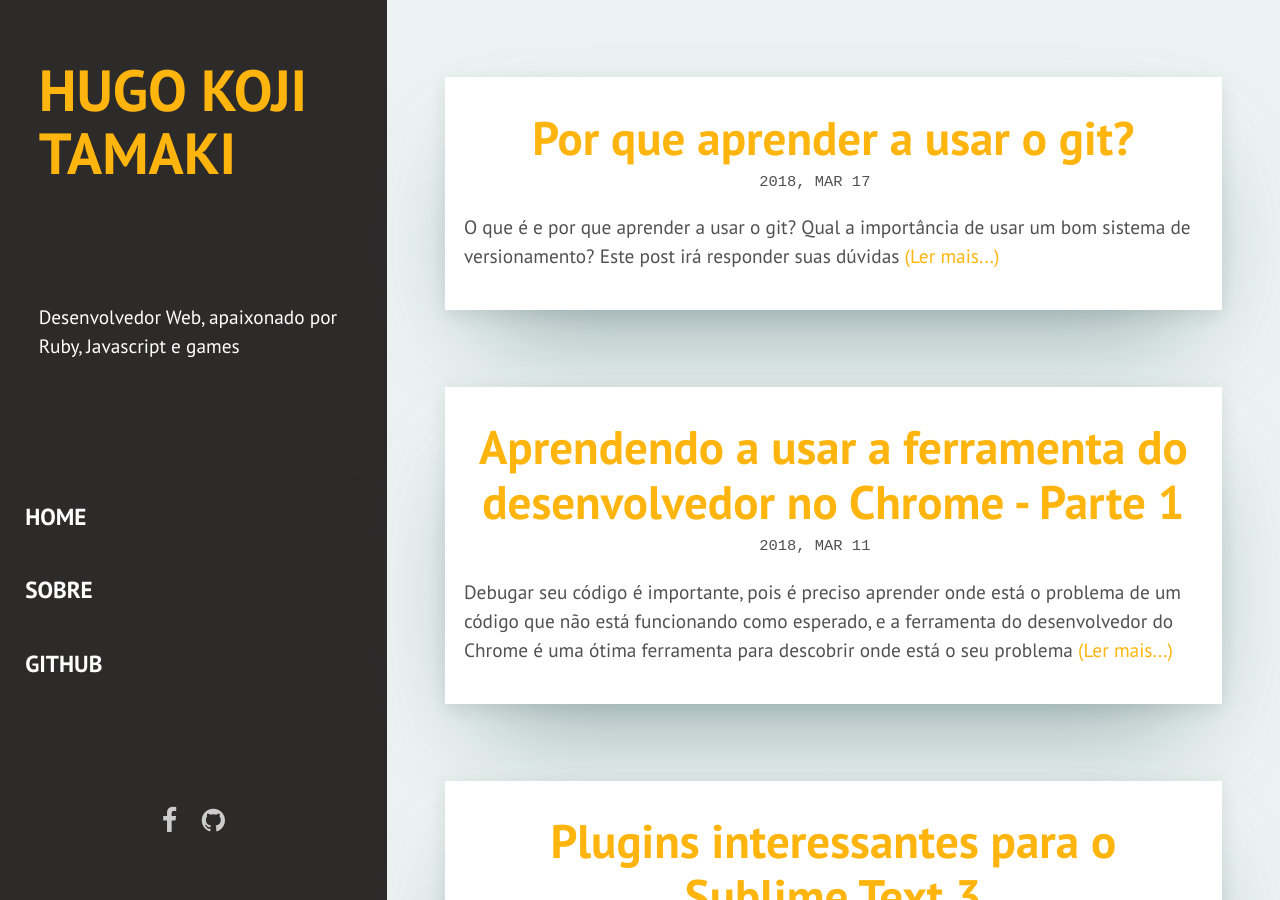
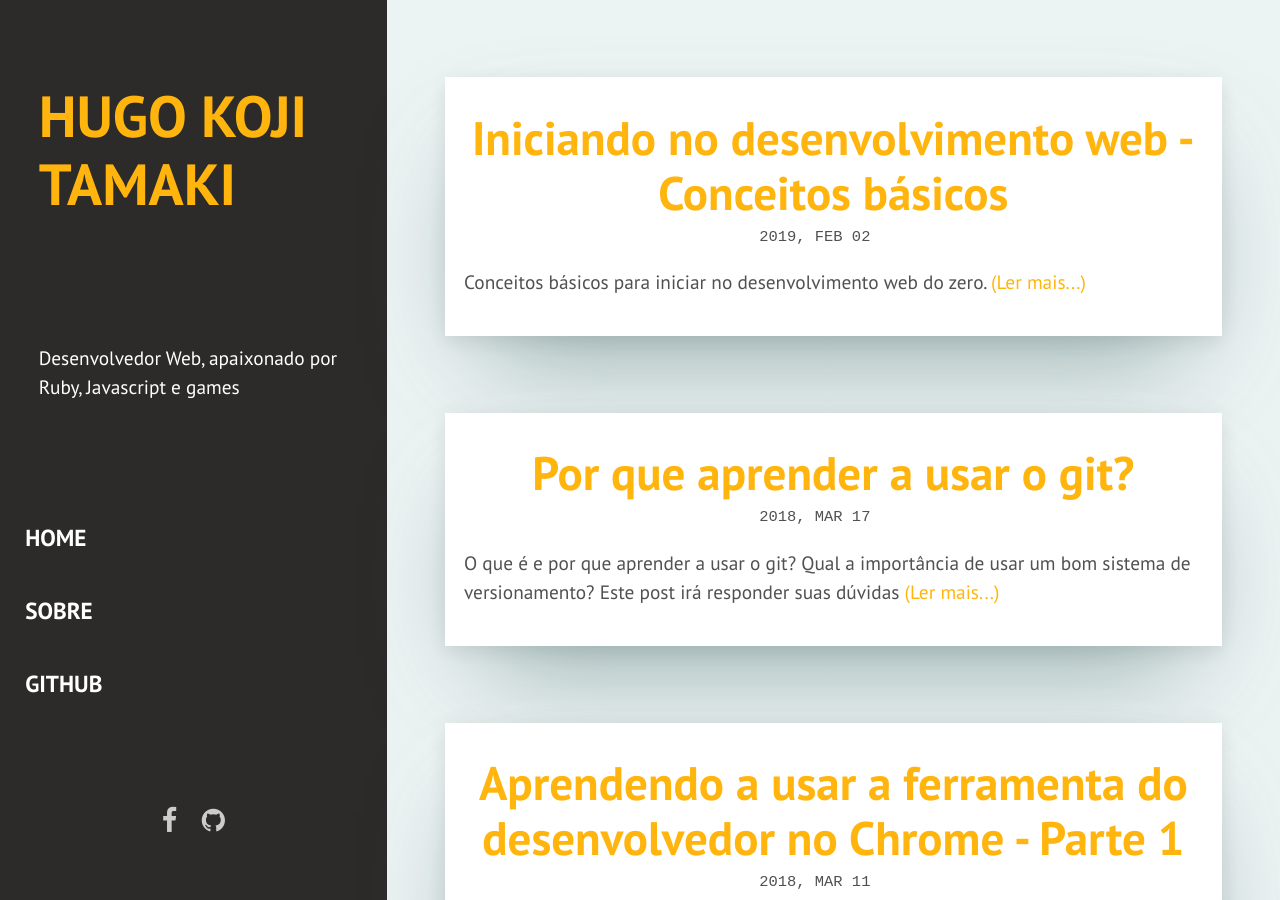
Before and after one commit to HugoTamaki/HugoTamaki.github.io, a Jekyll site: the page built from index.html, in a window 1280 px wide and 900 px high. Built offline with Jekyll 4.4.1, drawn with Linux system fonts in a browser that asks for light colours; some web fonts are replaced; the list of posts is cut into pages by our own code; some of the changed lines change nothing that is shown.

Commit message:
Adding web newcomer post

```diff
--- a/_includes/sidebar.html
+++ b/_includes/sidebar.html
@@ -2,7 +2,9 @@
 
   <div class="sidebar-container">
     <div class="sidebar-logo">
-      <a href="{{site.baseurl}}/" class="logo">{% if site.name %}{{site.name}}{% else %}Fresh{% endif %}</a>
+      <h1>
+        <a href="{{site.baseurl}}/" class="logo">{% if site.name %}{{site.name}}{% else %}Fresh{% endif %}</a>
+      </h1>
     </div>
 
     <p>Desenvolvedor Web, apaixonado por Ruby, Javascript e games</p>
--- /dev/null
+++ b/_posts/2019-02-02-iniciando-web-conceitos-basicos.markdown
@@ -0,0 +1,80 @@
+---
+layout: post
+title:  "Iniciando no desenvolvimento web - Conceitos básicos"
+date:   2019-02-02 13:29:00 +0300
+img:
+description: Conceitos básicos para iniciar no desenvolvimento web do zero.
+categories: Desenvolvimento Web
+published: true
+---
+
+<p>Este post é voltado para você que não tem ideia do que é HTML, CSS ou JavaScript, mas gostaria de realizar um <strong>hello world</strong> em web.</p>
+
+<h2>Entendendo o navegador</h2>
+
+<p>Basicamente, o navegador é um programa que interpreta HTML, CSS e JavaScript, e transforma código em algo gráfico e fácil de ser entendido.</p>
+
+<h2>Como funciona a web?</h2>
+
+<p>De forma muito básica, quando você acessa uma url qualquer, uma requisição é feita do lado do <strong>Cliente</strong> (seu navegador), e chega até o seu destino que é no <strong>Servidor</strong>. O <strong>Servidor</strong> por sua vez identifica a requisição, autentica (se for necessário) e devolve a informação no formato de HTML para o <strong>Cliente</strong>, que por sua vez interpreta o HTML e exibe a página para o usuário.</p>
+
+<p>Então, como o navegador consegue interpretar HTML, ele consegue interpretar também um arquivo com a extensão <strong>.html</strong>! Vamos para os testes então?</p>
+
+<h2>Escolhendo seu editor de código</h2>
+
+<p>Basicamente, é possível você usar o bloco de notas que já vem no sistema operacional que você usa, mas geralmente eles não possuem <strong>Syntax Highlight</strong> (coloração diferenciada para facilitar a leitura de código), então é mais recomendado usar um editor de código.</p>
+
+<h3>Opções de editor de código</h3>
+
+<ul>
+  <li>Sublime Text 3 - <a href="https://www.sublimetext.com/3" target="_blank">https://www.sublimetext.com/3</a></li>
+  <li>Atom - <a href="https://atom.io/" target="_blank">https://atom.io/</a></li>
+  <li>Visual Studio Code - <a href="https://code.visualstudio.com/download" target="_blank">https://code.visualstudio.com/download</a></li>
+  <li>Notepad++ - <a href="https://notepad-plus-plus.org/download/v7.6.3.html" target="_blank">https://notepad-plus-plus.org/download/v7.6.3.html</a></li>
+</ul>
+
+
+<p>De longe é o meu editor preferido, abre projetos e arquivos de forma rápida e raramente trava. Ele sozinho não faz muita mágica, mas ao instalar o Package Control (<a href="{{ "/instalando-package-control-sublime" | prepend: site.baseurl }}" target="_blank">mais detalhes aqui</a>), você pode instalar uma infinidade de plugins que agilizam seu desenvolvimento de uma forma inacreditavel! Segue <a href="{{ "/plugins-interessantes-sublime" | prepend: site.baseurl }}" target="_blank">aqui</a> um post com alguns plugins favoritos que costumo usar. A única desvantagem é que de vez em quando abre um popup para comprar a licença. Comprando a licença o popup para de aparecer, mas as funcionalidades pagando ou não pagando são as mesmas.</p>
+
+<h2>Criando um arquivo .html</h2>
+
+<p>Usando o editor novo, clique em <strong>New File</strong> (Novo arquivo), depois selecione <strong>Salvar como</strong> (Save as) ou digite <strong>Ctrl + S</strong> e salve seu arquivo com um nome qualquer, com a extensão <strong>.html</strong></p>
+
+<figure>
+  <p>
+    <img src="{{ "/assets/img/saveas.png" | prepend: site.baseurl }}" alt="Nomeando um arquivo nome" class="center-img">
+  </p>
+  <figcaption>
+    Nomeando um arquivo novo
+  </figcaption>
+</figure>
+
+<h2>Agora vamos ao código!</h2>
+
+<p>Agora podemos criar algum código nesse novo arquivo.</p>
+
+<p>Você pode inserir o seguinte código:</p>
+
+<script src="https://gist.github.com/HugoTamaki/0aeaaed3323d9cd8e71f8b91aa96007a.js"></script>
+
+<p>Salve seu arquivo, clique nele com o botão direito do mouse, e escolha <strong>Abrir com</strong>, e selecione seu navegador favorito. Uma vez feito isto, o navegador irá exibir a sua página, interpretando o HTML que você colou no arquivo!</p>
+
+<h2>Entendendo o HTML</h2>
+
+<p>Você deve ter reparado que existem tags que abrem e que fecham. Por exemplo, a tag <strong>&lt;head&gt;</strong> e a tag <strong>&lt;/head&gt;</strong> marcam a sessão head, que contém meta informações que não são exibidos na página por exemplo. A tag <strong>title</strong> por exemplo diz qual vai ser o titulo exibido na aba do navegador, a tag <strong>meta</strong> pode conter varias informações, no caso do exemplo, qual o encoding usado pelo navegador para essa página (no caso, UTF-8, que reconhece acentos)</p>
+
+<p>A tag <strong>body</strong> marca a sessão onde haverão coisas que aparecerão na página em si. A tag <strong>h1</strong> marca um cabeçalho, de nível 1 (para títulos principais). Experimente mudar para <strong>h2</strong>, <strong>h3</strong> ou <strong>h4</strong> por exemplo!</p>
+
+<p>Já o <strong>&lt;!DOCTYPE html&gt;</strong> marca uma informação importante para o navegador, dizendo a ele que o código abaixo é em HTML5.</p>
+
+<h2>Identação</h2>
+
+<p>Reparou que há pequenos espaços em branco na frente de algumas linhas? Esses espaços em branco são chamados de <strong>identação</strong>, e são muito importante para leitura e melhor compreensão quando estiver codando, assim como para outras pessoas que forem ler seu código. Elas indicam que tudo que tem um certo espaço em quantidade igual está dentro de uma tag mais externa. É muito importante se habituar a escrever código bem identado desde o início. O código HTML no caso vai funcionar mesmo se não estiver identado, mas a boa prática é que ele seja identado para ajudar na manutenção do código. Veja o exemplo abaixo:</p>
+
+<script src="https://gist.github.com/HugoTamaki/26cd6399a965805e07a3533faabf5cc8.js"></script>
+
+<p>No exemplo, existe uma tag <strong>div</strong>, que contém uma tag <strong>ul</strong>, que por sua vez contém as tags <strong>li</strong>. Note que é possível observar rapidamente a hierarquia de pertencimento de cada uma delas.</p>
+
+<h2>Pratique muito!</h2>
+
+<p>Agora é questão de praticar! Crie seu próprio blog, crie uma loja para vender alguma coisa, crie um site sobre algum assunto e treine as diferentes tags, e estude pra que cada uma delas serve. Com o tempo você irá saber de cor o que cada uma delas faz.</p>
```
Also changed, not shown: assets/img/saveas.png (added).
